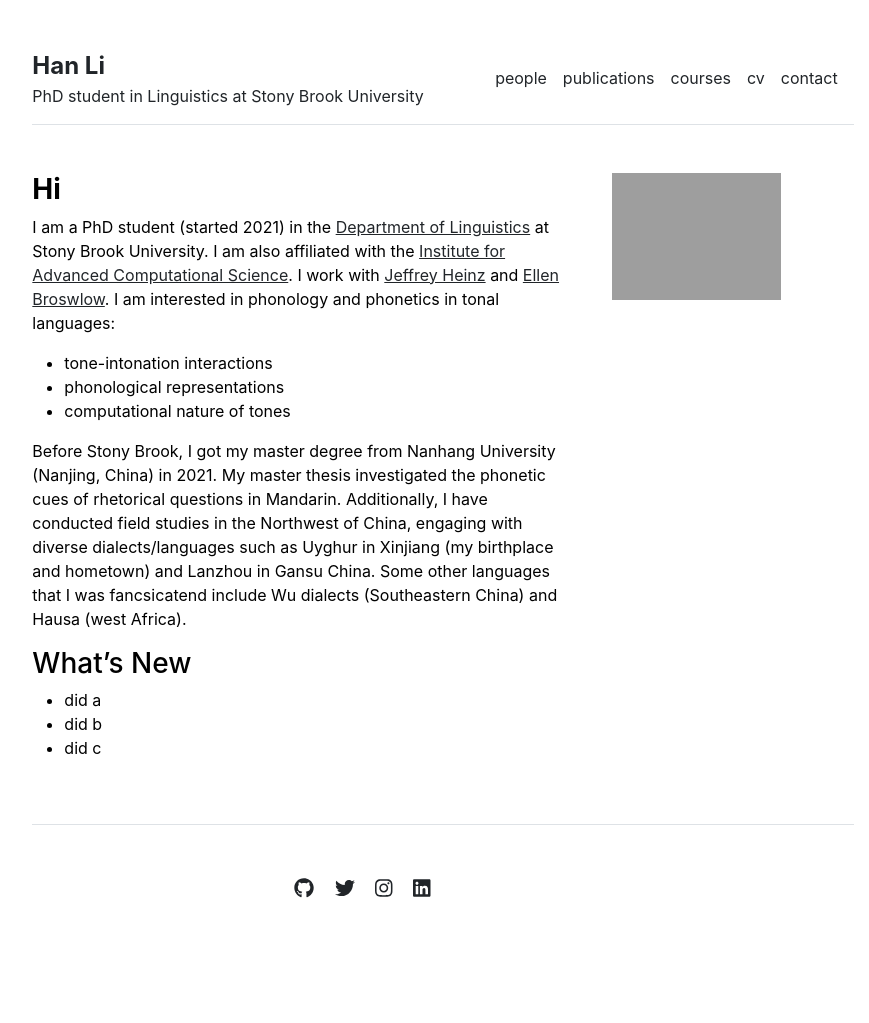
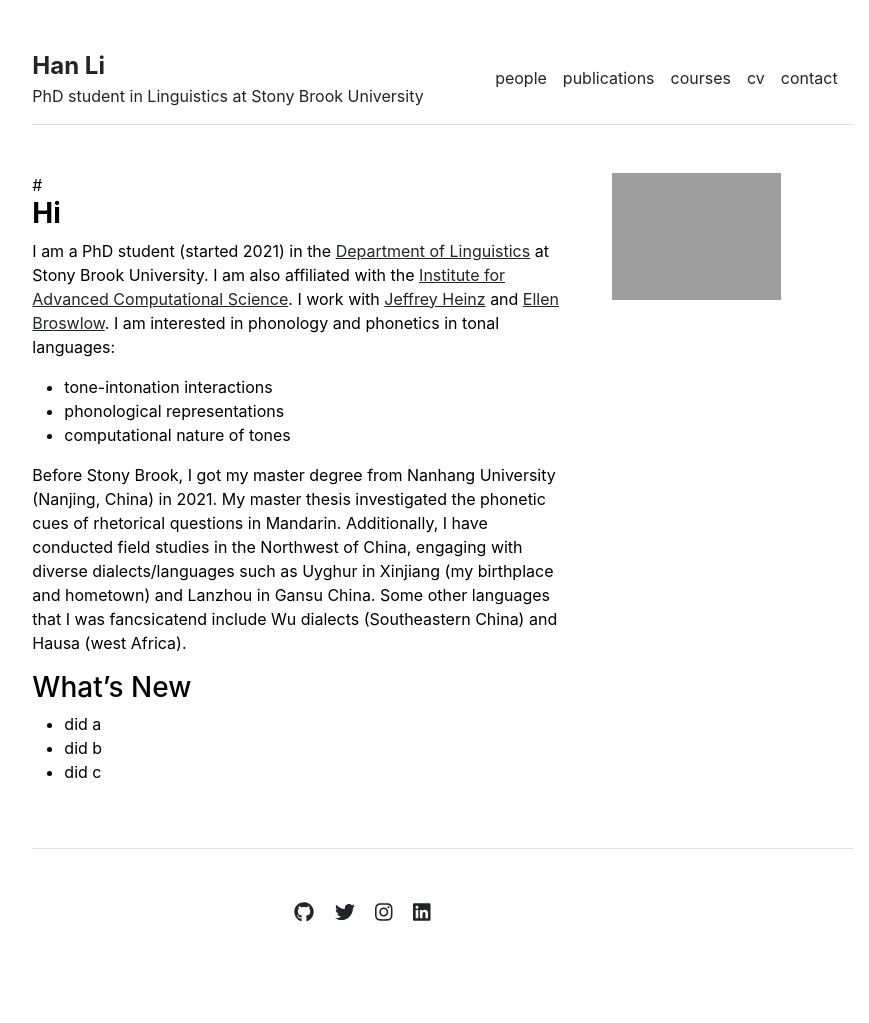
Before and after one commit to lihan829/lihan829.github.io, a Jekyll site: the page built from index.md, in a window 1280 px wide. Shown: the whole page, without its empty margins (197-1066 px from the left). Built offline with Jekyll 4.4.1, drawn with Linux system fonts in a browser that asks for light colours; before the commit the page ends 999 px from its top, so only the background shows below that.

Commit message:
Update home.html

```diff
--- a/_layouts/home.html
+++ b/_layouts/home.html
@@ -3,7 +3,7 @@ layout: default
 ---
 <div class="row g-5 mb-5">
   <div class="col-md-8">
-    <h3 class="fw-bold"> Hi </h3>
+    #<h3 class="fw-bold"> Hi </h3>
     {{ content }}
   </div>
   <div class="col-md-3">
```
